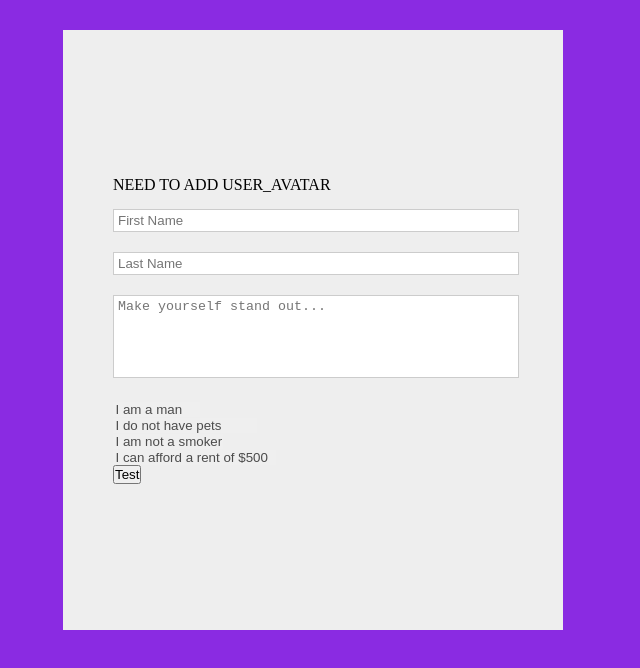
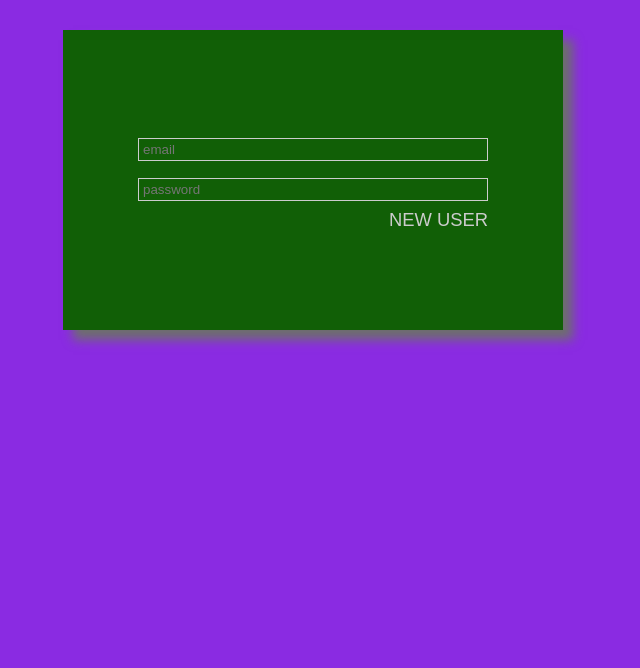
Before and after one commit to RaptorCentauri/roomies, a React (Create React App) app in the folder client/: page /signup in a window 1280 px wide. Shown: the top 668 px of the page, without its empty margins (327-967 px from the left). Built offline with nearby package versions, Linux system fonts and the light colour scheme; the HTML template or start-up script is replaced by a standard one.

Commit message:
working on multi-component page

```diff
--- /dev/null
+++ b/client/src/components/createAccountPanel/createAccountPanel.css
@@ -0,0 +1,56 @@
+#login-panel{
+    /* background-color: rgb(201, 0, 67); */
+        background-color: rgb(17, 95, 6);
+
+    width: 500px;
+    height: 300px;
+    display: flex;
+    flex-direction: column;
+    justify-content: center;
+    align-items: center;
+    /* flex-direction: column; */
+    box-shadow:10px 10px 10px rgb(110, 110, 110);
+}
+
+#wrapper{
+    height: 300px;
+    width: 350px;
+    display: flex;
+    flex-direction: column;
+    justify-content: center;
+}
+
+#input-fields-box{
+    height: 80px;
+    display: flex;
+    flex-direction: column;
+    justify-content: space-around;
+}
+
+.input-field{
+    background-color: #00000000;
+    padding: 3px 0 3px 4px;
+    color: #cccccc;
+    border: 1px solid #cccccc;
+}
+
+#login-button-row{
+    /* background-color: mediumspringgreen; */
+    display: flex;
+    /* width: inherit; */
+    /* align-items: center; */
+    justify-content: flex-end;
+}
+
+#login-button-row button{
+    background-color: #ffffff00;
+    border: 1px solid #cccccc;
+    border: none;
+    font-size: 1.15em;
+    color: #cccccc;
+}
+
+
+#login-button-row button:hover{
+    color: #999999;
+}
--- /dev/null
+++ b/client/src/components/createAccountPanel/createAccountPanel.jsx
@@ -0,0 +1,30 @@
+import React from "react";
+import "./createAccountPanel.css"
+
+class CreateAccountPanel extends React.Component {
+    render() {
+        return (
+            <div id="login-panel">
+                <div id="wrapper">
+                    <form action="" method="get">
+                        <div id="input-fields-box">
+                            <input onChange={this.props.handleInputChange} type="email" name="email" placeholder="email" className="input-field" />
+                            <input onChange={this.props.handleInputChange} type="password" name="password" placeholder="password" className="input-field" />
+                        </div>
+                        <div id="login-button-row">
+                            {/* <button onClick={this.props.loginUser} type="submit">Login</button> */}
+
+                            {/* ONlY FOR TESTING!! */}
+                            <button onClick={this.props.createUser} type="submit">NEW USER</button>
+
+                            {/* ONlY FOR TESTING!! */}
+
+                        </div>
+                    </form>
+                </div>
+            </div>
+        )
+    }
+}
+
+export default CreateAccountPanel;
--- a/client/src/pages/LoginPage/loginPage.js
+++ b/client/src/pages/LoginPage/loginPage.js
@@ -23,10 +23,10 @@ class LoginPage extends React.Component{
 		API.validateLogin(this.state.credentials)
     }
 
-    createUser = (e) => {
-        e.preventDefault();
-        API.createNewUser(this.state.credentials);
-    }
+    // createUser = (e) => {
+    //     e.preventDefault();
+    //     API.createNewUser(this.state.credentials);
+    // }
 
 	render(){
 		return(
--- a/client/src/pages/SignUpPage/SignUpPage.js
+++ b/client/src/pages/SignUpPage/SignUpPage.js
@@ -1,15 +1,21 @@
 import React from "react"
 import CreateProfilePanel from "../../components/createProfilePanel/createProfilePanel.js"
-import API from "../../util/API.js";
+import CreateAccountPanel from "../../components/createAccountPanel/createAccountPanel.jsx"
+
+// import API from "../../util/API.js";
 // import Helpers from "../../util/Helpers.js";
 
 class SignUpPage extends React.Component{
     state = {
+        accountWasMade: false,
+        account:{
+            email: null,
+            password: null
+        },
         profile: {
             firstName: null,
             lastName: null,
             bio: null,
-
             // birthday: null,
             gender: "man",
             pets: "none",
@@ -23,6 +29,20 @@ class SignUpPage extends React.Component{
             // birthdayError: null,
         }
     };
+
+
+    // createUser = (e) => {
+    //     e.preventDefault();
+    //     API.createNewUser(this.state.credentials);
+    // }
+
+
+    handleClick = (e) => {
+        e.preventDefault();
+
+        this.setState({accountWasMade:true});
+    };
+
 
 	validate = () => {
 		let isError = false;
@@ -78,31 +98,60 @@ class SignUpPage extends React.Component{
 		return isError;
 	}
 
+
     handleInputChange = (e) =>{
         const target = e.target;
         const value = target.value;
 		const name = target.name;
 
+        if(!this.state.accountWasMade){
+            this.setState({ account: { ...this.state.account, [name]: value } });
+        }
+        else{
             this.setState({ profile: { ...this.state.profile, [name]: value } });
         }
+    }
 
-    handleClick = (e) => {
-		e.preventDefault();
 
-		if (!this.validate()){
-            API.setProfile(this.state.profile);
-            console.log(this.state.profile);
-        }
-    };
+    // handleClick = (e) => {
+	// 	e.preventDefault();
+
+	// 	if (!this.validate()){
+    //         API.setProfile(this.state.profile);
+    //         console.log(this.state.profile);
+    //     }
+    // };
 
     render(){
         return(
+            <div>
+                {!this.state.accountWasMade ? <CreateAccountPanel createUser={this.handleClick}
+                handleInputChange={this.handleInputChange}/> :
+
                     <CreateProfilePanel clicky={this.handleClick}
                         firstNameError={this.state.profileErrors.firstNameError}
                         lastNameError={this.state.profileErrors.lastNameError}
                         birthdayError={this.state.profileErrors.birthdayError}
                         bioError={this.state.profileErrors.bioError}
                         handleInputChange={this.handleInputChange} />
+            }
+            </div>
+
+
+
+
+
+
+
+            // <CreateAccountPanel />
+
+
+			// <CreateProfilePanel clicky={this.handleClick}
+			// firstNameError={this.state.profileErrors.firstNameError}
+			// lastNameError={this.state.profileErrors.lastNameError}
+            // birthdayError={this.state.profileErrors.birthdayError}
+            // bioError={this.state.profileErrors.bioError}
+			// handleInputChange={this.handleInputChange} />
         )
     }
 }
```
Also changed, not shown: client/src/components/createAccountPanel/createAccountPanel.js (deleted). Lines whose indentation alone changed are shown as unchanged.
